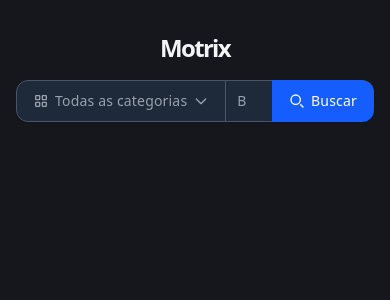
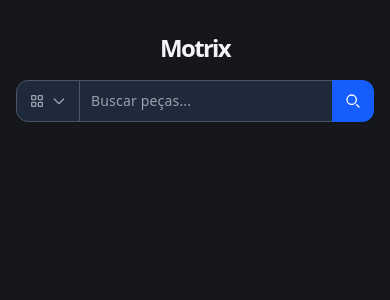
Before and after one commit to ThainaLuzia/motrix, a React (Vite) app in the folder motrix/: page /dashboard in a window 390 px wide. Shown: the top 300 px of the page. Built offline with nearby package versions, Linux system fonts and the light colour scheme.

Commit message:
feat: enhance Dashboard layout with responsive design and improved accessibility

```diff
--- a/motrix/src/pages/Dashboard.tsx
+++ b/motrix/src/pages/Dashboard.tsx
@@ -39,10 +39,11 @@ export default function Dashboard() {
 
   return (
     <section id="dashboard" className="flex flex-1 flex-col px-4 py-8 sm:px-6">
-      <header className="flex flex-col gap-4 sm:flex-row sm:items-center">
-        <h1 className="m-0 text-2xl font-bold">Motrix</h1>
+      {/* Mobile: nome em cima e busca embaixo. A partir de md: 3 colunas com a busca no centro da tela. */}
+      <header className="grid grid-cols-1 items-center gap-4 md:grid-cols-[1fr_minmax(0,42rem)_1fr]">
+        <h1 className="m-0 text-2xl font-bold text-center md:text-start">Motrix</h1>
 
-        <form className="w-full max-w-2xl" onSubmit={handleSearch}>
+        <form className="w-full" onSubmit={handleSearch}>
           <div className="flex shadow-xs rounded-base -space-x-0.5">
             <label htmlFor="search-dropdown" className="sr-only">
               Buscar peças
@@ -55,10 +56,10 @@ export default function Dashboard() {
                 aria-haspopup="listbox"
                 aria-expanded={isDropdownOpen}
                 aria-controls="dropdown"
-                className="inline-flex h-full items-center z-10 text-body bg-neutral-secondary-medium box-border border border-default-strong hover:bg-neutral-tertiary-medium hover:text-heading focus:ring-4 focus:ring-neutral-tertiary font-medium leading-5 rounded-s-base text-sm px-4 py-2.5 focus:outline-none cursor-pointer"
+                className="inline-flex h-full items-center z-10 text-body bg-neutral-secondary-medium box-border border border-default-strong hover:bg-neutral-tertiary-medium hover:text-heading focus:ring-4 focus:ring-neutral-tertiary font-medium leading-5 rounded-s-base text-sm px-3 sm:px-4 py-2.5 focus:outline-none cursor-pointer whitespace-nowrap"
               >
                 <svg
-                  className="w-4 h-4 me-1.5"
+                  className="w-4 h-4 sm:me-1.5"
                   aria-hidden="true"
                   xmlns="http://www.w3.org/2000/svg"
                   width="24"
@@ -74,7 +75,7 @@ export default function Dashboard() {
                     d="M9.143 4H4.857A.857.857 0 0 0 4 4.857v4.286c0 .473.384.857.857.857h4.286A.857.857 0 0 0 10 9.143V4.857A.857.857 0 0 0 9.143 4Zm10 0h-4.286a.857.857 0 0 0-.857.857v4.286c0 .473.384.857.857.857h4.286A.857.857 0 0 0 20 9.143V4.857A.857.857 0 0 0 19.143 4Zm-10 10H4.857a.857.857 0 0 0-.857.857v4.286c0 .473.384.857.857.857h4.286a.857.857 0 0 0 .857-.857v-4.286A.857.857 0 0 0 9.143 14Zm10 0h-4.286a.857.857 0 0 0-.857.857v4.286c0 .473.384.857.857.857h4.286a.857.857 0 0 0 .857-.857v-4.286a.857.857 0 0 0-.857-.857Z"
                   />
                 </svg>
-                {category}
+                <span className="sr-only sm:not-sr-only">{category}</span>
                 <svg
                   className="w-4 h-4 ms-1.5"
                   aria-hidden="true"
@@ -126,15 +127,15 @@ export default function Dashboard() {
               id="search-dropdown"
               name="search"
               required
-              className="px-3 py-2.5 bg-neutral-secondary-medium border border-default-strong text-heading text-sm focus:ring-brand focus:border-brand block w-full placeholder:text-body"
+              className="min-w-0 px-3 py-2.5 bg-neutral-secondary-medium border border-default-strong text-heading text-sm focus:ring-brand focus:border-brand block w-full placeholder:text-body"
               placeholder="Buscar peças..."
             />
             <button
               type="submit"
-              className="inline-flex items-center text-white bg-brand hover:bg-brand-strong box-border border border-transparent focus:ring-4 focus:ring-brand-medium shadow-xs font-medium leading-5 rounded-e-base text-sm px-4 py-2.5 focus:outline-none cursor-pointer"
+              className="inline-flex items-center text-white bg-brand hover:bg-brand-strong box-border border border-transparent focus:ring-4 focus:ring-brand-medium shadow-xs font-medium leading-5 rounded-e-base text-sm px-3 sm:px-4 py-2.5 focus:outline-none cursor-pointer shrink-0"
             >
               <svg
-                className="w-4 h-4 me-1.5"
+                className="w-4 h-4 sm:me-1.5"
                 aria-hidden="true"
                 xmlns="http://www.w3.org/2000/svg"
                 width="24"
@@ -149,7 +150,7 @@ export default function Dashboard() {
                   d="m21 21-3.5-3.5M17 10a7 7 0 1 1-14 0 7 7 0 0 1 14 0Z"
                 />
               </svg>
-              Buscar
+              <span className="sr-only sm:not-sr-only">Buscar</span>
             </button>
           </div>
         </form>
```
